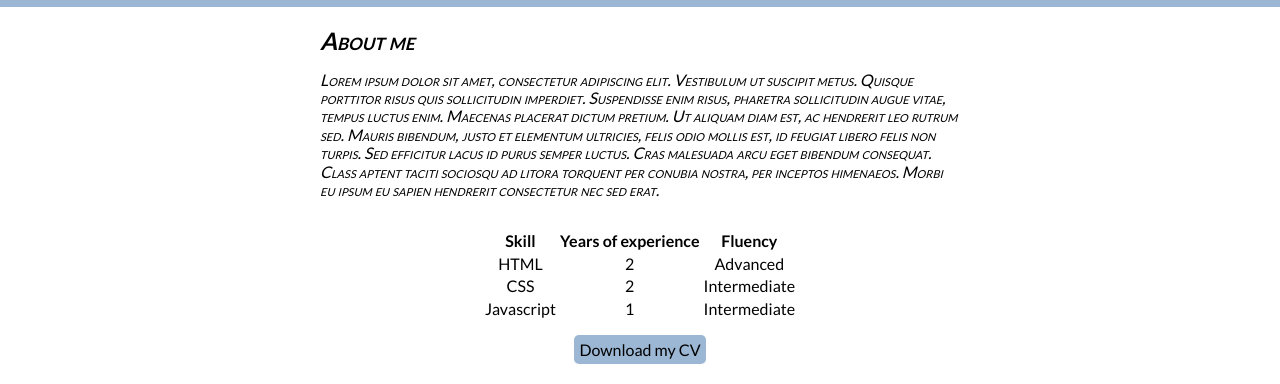
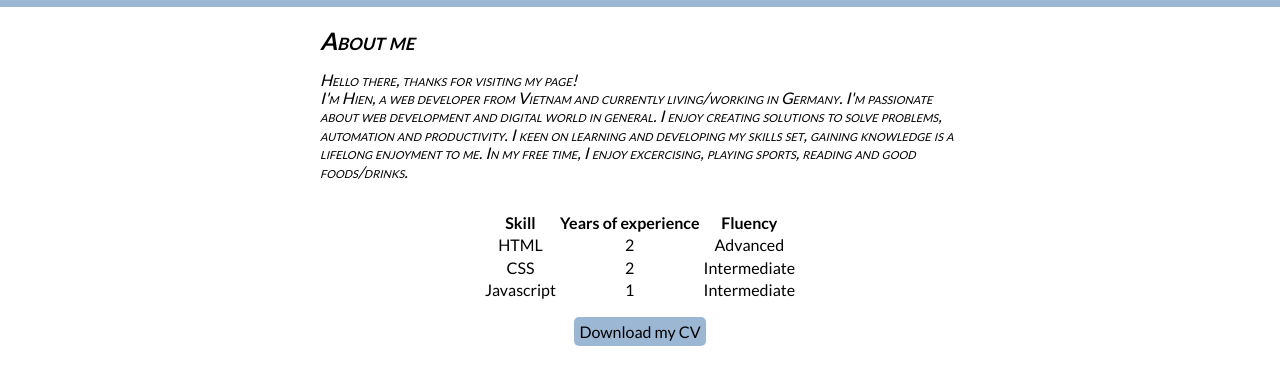
Before and after one commit to HienTrancong/portfolio-new, a plain HTML site: page about.html in a window 1280 px wide. Shown: the part 79-463 px from the top of the page. Drawn offline with nearby package versions, Linux system fonts and the light colour scheme.

Commit message:
Update about.html
Update about-me placeholder text to real content.

```diff
--- a/about.html
+++ b/about.html
@@ -43,7 +43,7 @@
       <div role="overview" class="overview_aboutme">
         <h1>About me</h1>
         <p>
-          Lorem ipsum dolor sit amet, consectetur adipiscing elit. Vestibulum ut suscipit metus. Quisque porttitor risus quis sollicitudin imperdiet. Suspendisse enim risus, pharetra sollicitudin augue vitae, tempus luctus enim. Maecenas placerat dictum pretium. Ut aliquam diam est, ac hendrerit leo rutrum sed. Mauris bibendum, justo et elementum ultricies, felis odio mollis est, id feugiat libero felis non turpis. Sed efficitur lacus id purus semper luctus. Cras malesuada arcu eget bibendum consequat. Class aptent taciti sociosqu ad litora torquent per conubia nostra, per inceptos himenaeos. Morbi eu ipsum eu sapien hendrerit consectetur nec sed erat.
+          Hello there, thanks for visiting my page! <br> I'm Hien, a web developer from Vietnam and currently living/working in Germany. I'm passionate about web development and digital world in general. I enjoy creating solutions to solve problems, automation and productivity. I keen on learning and developing my skills set, gaining knowledge is a lifelong enjoyment to me. In my free time, I enjoy excercising, playing sports, reading and good foods/drinks.
         </p>
       </div>
       <div class="experience-table">
```
